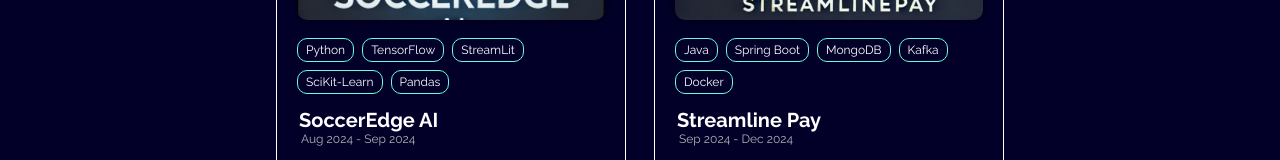
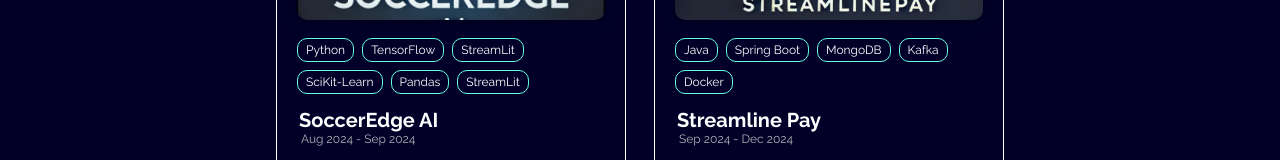
Before and after one commit to AmrAbdelwahed/Portfolio, a React (Create React App) app: page / in a window 1280 px wide. Shown: the part 3936-4096 px from the top of the page. Built offline with nearby package versions, Linux system fonts and the light colour scheme.

Commit message:
modified project section

```diff
--- a/src/data/constants.js
+++ b/src/data/constants.js
@@ -7,7 +7,7 @@
       "Full Stack Developer.",
     ],
     github: "https://github.com/amrabdelwahed",
-    resume: "https://drive.google.com/file/d/1GEAD-K4HNvLsbN0_r7JvecZ4N3IwOPZc/view?usp=sharing",
+    resume: "https://drive.google.com/file/d/1o_96XUo6yFLWXUGh2sHfWwHwQV0nYq6k/view?usp=sharing",
     linkedin: "https://www.linkedin.com/in/amrabdelwahed/",
   };
 
@@ -290,7 +290,8 @@
         "TensorFlow",
         "StreamLit",
         "SciKit-Learn",
-        "Pandas"
+        "Pandas",
+        "StreamLit"
       ],
       category: "web",
       link: "https://socceredge-aigit-g8hpufpivydaypdghquz8r.streamlit.app/"
```
